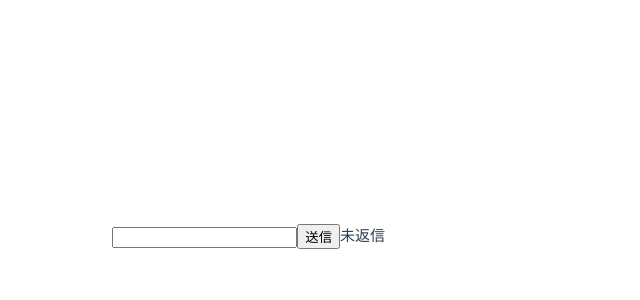
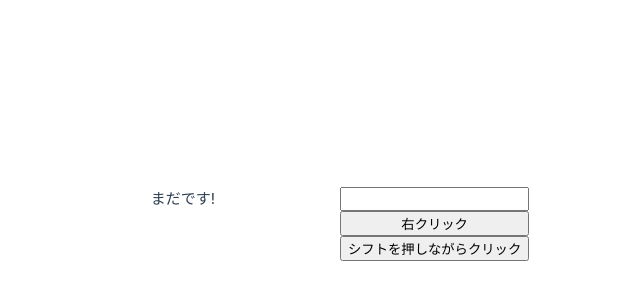
Before and after one commit to seiya2130/Vue3-frontend-development-textbook, a Vue app in the folder chap04/directive-bind-object/: page / in a window 1280 px wide. Shown: the part 164-464 px from the top of the page, without its empty margins (300-940 px from the left). Built offline with nearby package versions, Linux system fonts and the light colour scheme.

Commit message:
add event

```diff
--- a/chap04/directive-bind-object/src/App.vue
+++ b/chap04/directive-bind-object/src/App.vue
@@ -1,18 +1,21 @@
 <script setup lang="ts">
 import {ref} from "vue";
 
-const msg = ref("未返信");
-
-const onFormSubmit = (): void => {
-  msg.value = "送信されました"
+const msg = ref("まだです!");
+const onEnterKey = (): void => {
+  msg.value = "エンターキーが押下されました。";
 };
-
+const onRightButtonClick = (): void => {
+  msg.value = "ボタンが右クリックされました。";
+};
+const onShiftClick = (): void => {
+  msg.value = "シフトを押しながらクリックされました。";
+};
 </script>
 
 <template>
-  <form action="#" v-on:submit.prevent="onFormSubmit">
-    <input type="text" required>
-    <button type="submit">送信</button>
-  </form>
-  <p>{{ msg }}</p>
+  <p>{{msg}}</p>
+  <input type="text" v-on:keydown.enter.exact="onEnterKey"><br>
+  <button v-on:click.right="onRightButtonClick">右クリック</button><br>
+  <button v-on:click.shift="onShiftClick">シフトを押しながらクリック</button><br>
 </template>
```
